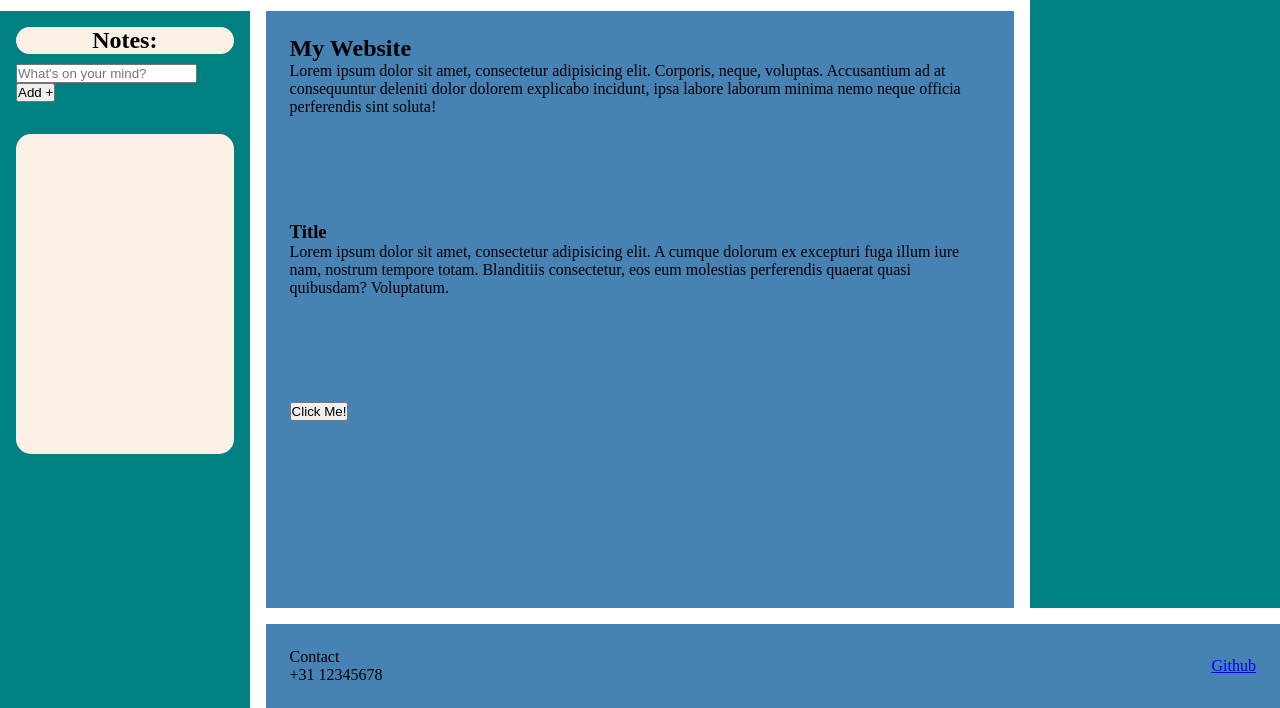
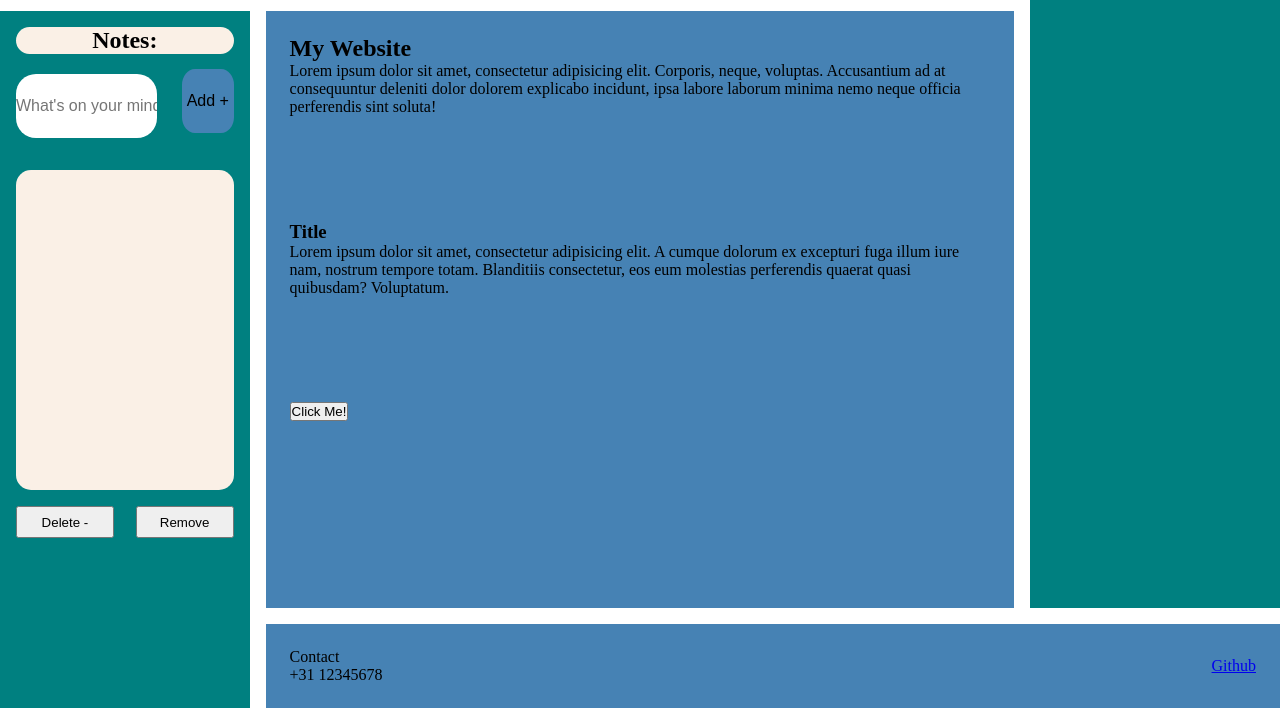
Before and after one commit to MischaSasse/schoolTechSupport, a website: page damien/index.html in a window 1280 px wide. Shown: the part 92-800 px from the top of the page. Drawn offline with Linux system fonts and the light colour scheme.

Commit message:
Stuck on function on line 21

```diff
--- a/damien/damien.css
+++ b/damien/damien.css
@@ -43,6 +43,7 @@ header{
     background-color: teal;
     padding: 1rem;
     list-style-position: inside;
+
 }
 
 .aside1 h2 {
@@ -51,23 +52,44 @@ header{
     border-radius: 15px;
     margin-bottom: 10px;
 }
-#input {
+#input1 {
     height: 4rem;
-    width: 70%;
-    font-size: 1.125rem;
+    width: 65%;
+    font-size: 1rem;
     margin: 10px 5px 0px 0px;
     border-radius: 20px;
     border: none;
 }
 
-#button {
+#form {
+    display: flex;
+    justify-content: space-between;
+    align-items: center;
+}
+
+#addButton {
     width: calc(30% - 0.85rem);
     height: 4rem;
-    border-radius: 50%;
+    border-radius: 25%;
     border: none;
-    font-size: 1.25rem;
+    font-size: 1rem;
+    background-color: steelblue;
 }
 
+.buttons {
+    margin-top: 1rem;
+    display: flex;
+    justify-content: space-between;
+}
+#deleteButton {
+    width: 45%;
+    height: 2rem;
+}
+#removeButton {
+    width: 45%;
+    height: 2rem;
+
+}
 .notes1 {
     margin-top: 2rem;
     height: 20rem;
--- a/damien/damien.js
+++ b/damien/damien.js
@@ -17,6 +17,11 @@ function storeInput() {
     const value = input.value;
     list.push(value);
     console.log(list);
+    if(list.length == 10) {
+        document.getElementById("input1").value = " ";
+
+    }
+
 
     clear();
     showInput();
@@ -28,6 +33,23 @@ function showInput() {
     })
 }
 
+
+// Als je de functie niet called, werkt het niet.
+function deleteInput() {
+    const input = document.getElementById("input1");
+    let remove = list.indexOf(input.value);
+    if(remove === -1){return}
+    list.splice(remove, 1);
+
+    clear();
+    showInput();
+}
 function clear() {
     document.getElementById("ulist").innerHTML = "";
 }
+
+function removeAll(){
+    list = [ ]
+    clear();
+    showInput();
+}
--- a/damien/index.html
+++ b/damien/index.html
@@ -23,7 +23,7 @@
 </header>
 <aside class="aside1">
     <h2>Notes:</h2>
-    <section>
+    <section class="notesform">
         <form id="form">
             <input type="text" id="input1" placeholder="What's on your mind?">
             <!--Een button een type="button" geven. Anders herlaadt de pagina bij elke onclick. Heeft even geduurd ;)-->
@@ -34,6 +34,10 @@
         <ul id="ulist">
 
         </ul>
+    </section>
+    <section class="buttons">
+        <button id="deleteButton" onclick="deleteInput()" type="button">Delete -</button>
+        <button id="removeButton" onclick="removeAll()" type="button">Remove</button>
     </section>
 
 
@@ -62,7 +66,7 @@
         <li>2</li>
         <li>3</li>
     </ul>
-    <button onclick="changeColor()" id="colorButton">Change Color</button>
+    <button onclick="changeColor()" id="colorButton" type="button">Change Color</button>
 </aside>
 <footer>
     <section class="contact">
```
